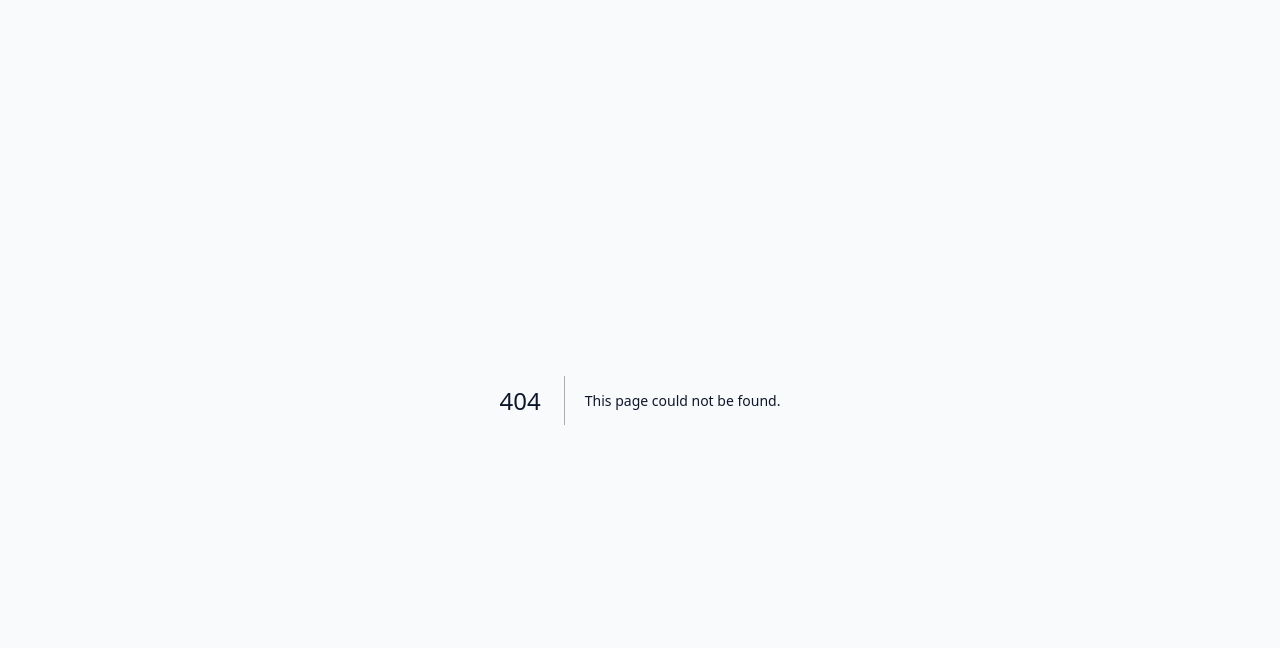
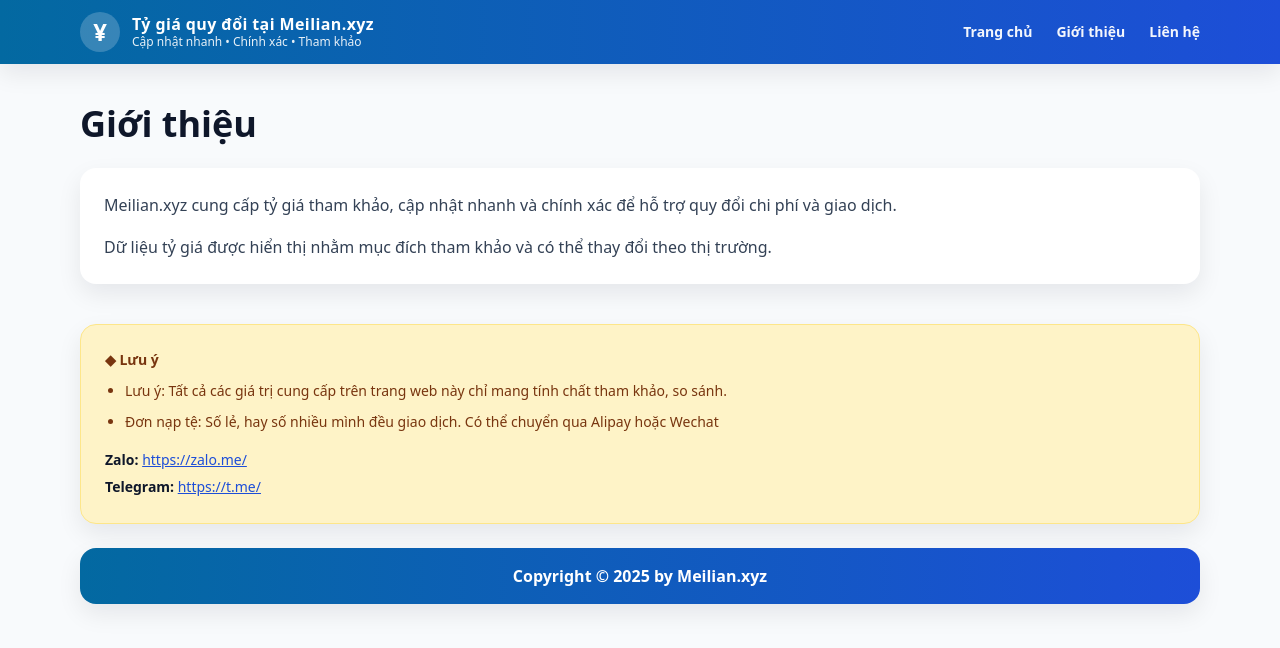
Before and after one commit to hrkenzy57-ui/meilian1, a Next.js app: page /gioi-thieu in a window 1280 px wide. Before the commit this address had no page. Shown: the top 648 px of the page. Built offline with nearby package versions, Linux system fonts and the light colour scheme.

Commit message:
Add GioiThieuPage component with introduction content

```diff
--- /dev/null
+++ b/app/gioi-thieu/page.tsx
@@ -0,0 +1,29 @@
+import HeaderBlue from "@/components/HeaderBlue";
+import NoteFooter from "@/components/NoteFooter";
+
+export default function GioiThieuPage() {
+  return (
+    <main className="min-h-screen">
+      <HeaderBlue />
+      <div className="max-w-6xl mx-auto px-4 py-10">
+        <h1 className="text-4xl font-black text-slate-900">Giới thiệu</h1>
+
+        <div className="mt-6 bg-white rounded-2xl shadow-soft p-6 leading-relaxed text-slate-700">
+          <p>
+            Meilian.xyz cung cấp tỷ giá tham khảo, cập nhật nhanh và chính xác để
+            hỗ trợ quy đổi chi phí và giao dịch.
+          </p>
+
+          <p className="mt-4">
+            Dữ liệu tỷ giá được hiển thị nhằm mục đích tham khảo và có thể thay
+            đổi theo thị trường.
+          </p>
+        </div>
+
+        <div className="mt-10">
+          <NoteFooter />
+        </div>
+      </div>
+    </main>
+  );
+}
```
